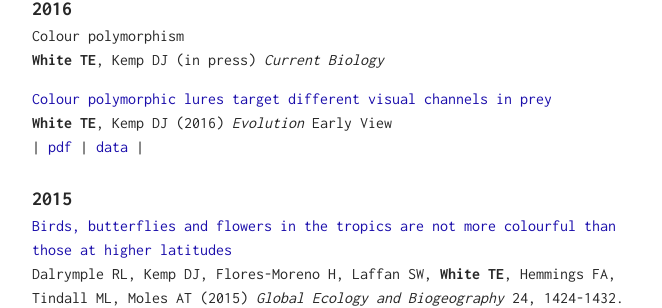
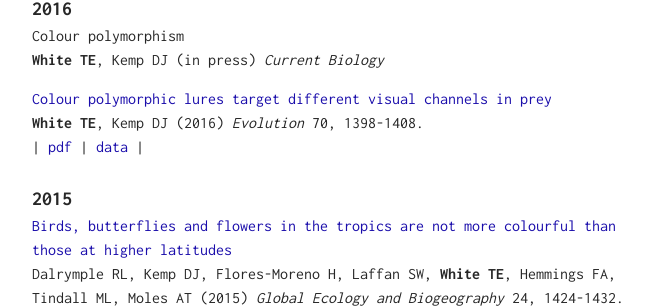
Before and after one commit to thomased/thomased.github.io, a Jekyll site: the page built from papers/index.md, in a window 1280 px wide. Shown: the part 153-461 px from the top of the page, without its empty margins (308-970 px from the left). Built offline with Jekyll 4.4.1, drawn with Linux system fonts in a browser that asks for light colours.

Commit message:
Page ref

```diff
--- a/papers/index.md
+++ b/papers/index.md
@@ -8,7 +8,7 @@ Colour polymorphism
 **White TE**, Kemp DJ (in press) _Current Biology_
 
 [Colour polymorphic lures target different visual channels in prey](http://dx.doi.org/10.1111/evo.12948)
-**White TE**, Kemp DJ (2016) _Evolution_ Early View
+**White TE**, Kemp DJ (2016) _Evolution_ 70, 1398-1408.
 | [pdf]({{ site.url }}/docs/white_2016_polymorphic_lures.pdf) |  [data](https://dx.doi.org/10.6084/m9.figshare.1517656.v1) |
 
 # 2015
```
